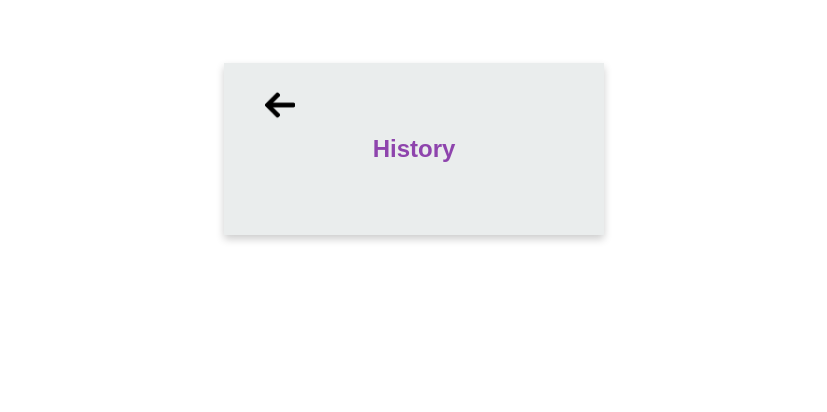
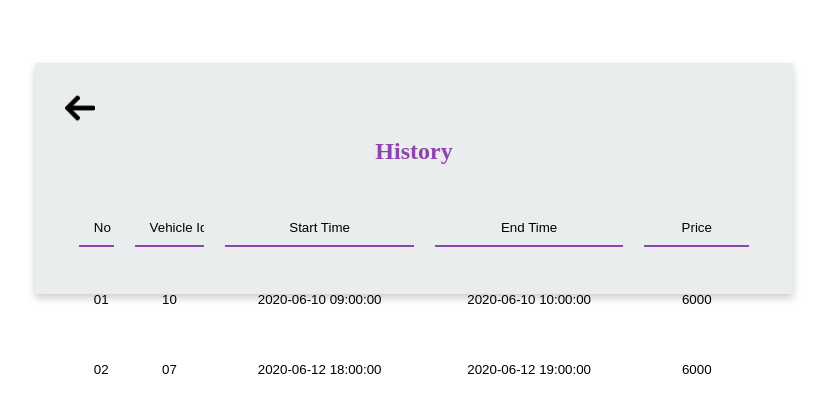
Before and after one commit to reyeon1209/Database_Project_2, a plain HTML site: page 사용자/history.html in a window 1280 px wide. Shown: the whole page, without its empty margins (226-1053 px from the left). Drawn offline with Linux system fonts and the light colour scheme.

Commit message:
Update History

```diff
--- a/관리자/css/style.css
+++ b/관리자/css/style.css
@@ -30,7 +30,7 @@ a {
 }
 
 .container {
-    padding: 2px 16px;
+    padding: 30px 30px;
 }
 
 .back_icon {
--- a/사용자/css/history.css
+++ b/사용자/css/history.css
@@ -0,0 +1,80 @@
+h2 {
+	position: relative;
+	display: block;
+	margin: 0 auto;
+	margin-top: 15px;
+	margin-bottom: 45px;
+	text-align: center;
+	color: #8E44AD;
+	clear: both;
+}
+
+.card {
+    margin: 5% 20% 0% 20%;
+    width: 60%;
+    background-color: #EAEDED;
+    box-shadow: 0 4px 8px 0 rgba(0,0,0,0.2);
+    transition: 0.3s;
+}
+
+.card:hover {
+    box-shadow: 0 8px 16px 0 rgba(0,0,0,0.2);
+}
+
+.container {
+    padding: 30px 30px;
+}
+
+.back_icon {
+	position: relative;
+	display: block;
+	width: 30px;
+	height: 30px;
+}
+
+#table {
+	position: relative;
+	display: block;
+	margin: 0 auto;
+}
+
+#head {
+    border-bottom: 2px solid #8E44AD;
+}
+
+input {
+	border: 0;
+	background-color: rgba(0,0,0,0.0);
+	padding: 10px 15px 10px 15px;
+	margin-bottom: 5%;
+}
+
+.no {
+    float: left;
+    width: 5%;
+    margin-left: 2%;
+    margin-right: 3%;
+}
+
+.vid {
+    float: left;
+    width: 10%;
+	margin-right: 3%;
+}
+
+.s_time {
+    float: left;
+    width: 27%;
+    margin-right: 3%;
+}
+
+.e_time {
+    float: left;
+    width: 27%;
+	margin-right: 3%;
+}
+
+.price {
+    float: left;
+    width: 15%;
+}
--- a/사용자/history.html
+++ b/사용자/history.html
@@ -2,9 +2,8 @@
 <html lang="ko" dir="ltr">
 	<head>
 		<meta charset="utf-8">
-        <title>Use History</title>
+        <title>History</title>
         <link rel="icon" type="image/png" href="imgs/icon/like.png">
-        <link rel="stylesheet" type="text/css" href="css/style.css">
         <link rel="stylesheet" type="text/css" href="css/history.css">
 	</head>
 
@@ -16,6 +15,26 @@
 					<h2><b>History</b></h2>
 
 					<!--사용 내역 리스트-->
+					<div id="table">
+						<input class="no" id="head" type="button" name="num" value="No">
+						<input class="vid" id="head" type="button" name="vid" value="Vehicle Id">
+						<input class="s_time" id="head" type="button" name="s_time" value="Start Time">
+						<input class="e_time" id="head" type="button" name="e_time" value="End Time">
+						<input class="price" id="head" type="button" name="price" value="Price">
+						<br>
+						<input class="no" type="button" name="num" value="01">
+						<input class="vid" type="button" name="vid" value="10">
+						<input class="s_time" type="button" name="s_time" value="2020-06-10 09:00:00">
+						<input class="e_time" type="button" name="e_time" value="2020-06-10 10:00:00">
+						<input class="price" type="button" name="price" value="6000">
+						<br>
+						<input class="no" type="button" name="num" value="02">
+						<input class="vid" type="button" name="vid" value="07">
+						<input class="s_time" type="button" name="s_time" value="2020-06-12 18:00:00">
+						<input class="e_time" type="button" name="e_time" value="2020-06-12 19:00:00">
+						<input class="price" type="button" name="price" value="6000">
+						<br>
+                    </div>
 				</div>
 			</div>
 		</form>
```
